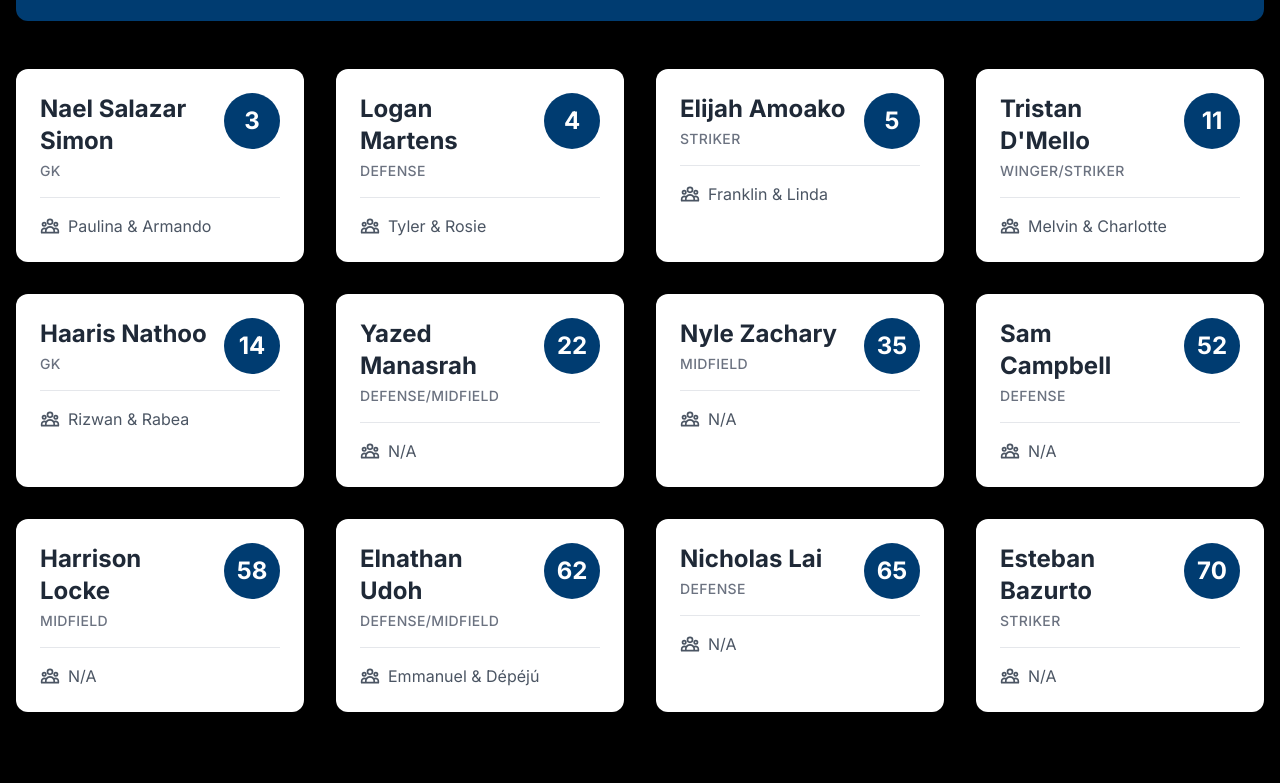
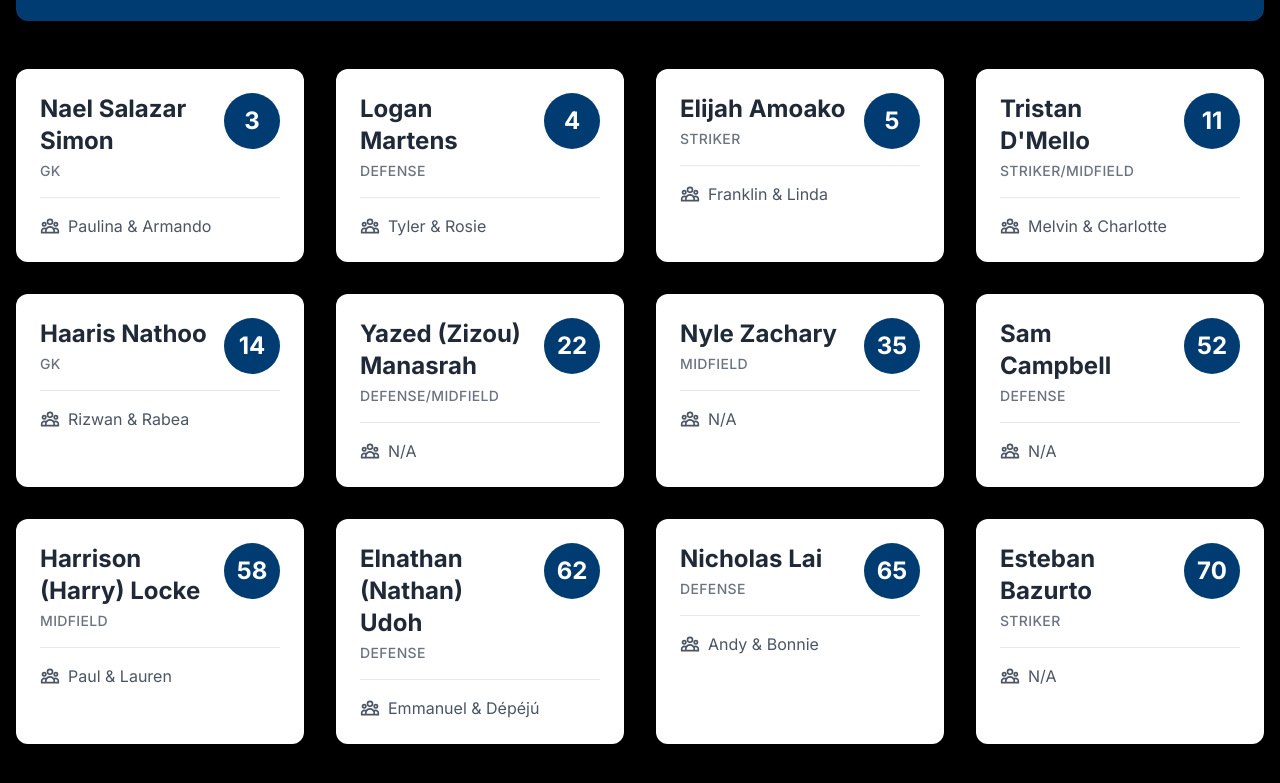
Before and after one commit to Whodathunkit/Rockies-Albion14-Roster, a plain HTML site: page index.html in a window 1280 px wide. Shown: the part 271-1054 px from the top of the page. Before the commit the page ends 1031 px from the top, so only its background shows below. Drawn offline with nearby package versions, Linux system fonts and the light colour scheme.

Commit message:
Update index.html
Updating roster.

```diff
--- a/index.html
+++ b/index.html
@@ -37,14 +37,14 @@
 3,Nael Salazar Simon,Paulina,Armando,GK
 4,Logan Martens,Tyler,Rosie,Defense
 5,Elijah Amoako,Franklin,Linda,Striker
-11,Tristan D'Mello,Melvin,Charlotte,Winger/Striker
-62,Elnathan Udoh,Emmanuel,Dépéjú,Defense/Midfield
+11,Tristan D'Mello,Melvin,Charlotte,Striker/Midfield
+62,Elnathan (Nathan) Udoh,Emmanuel,Dépéjú,Defense
 14,Haaris Nathoo,Rizwan,Rabea,GK
-22,Yazed Manasrah,,,Defense/Midfield
+22,Yazed (Zizou) Manasrah,,,Defense/Midfield
 35,Nyle Zachary,,,Midfield
 52,Sam Campbell,,,Defense
-58,Harrison Locke,,,Midfield
-65,Nicholas Lai,,,Defense
+58,Harrison (Harry) Locke,Paul,Lauren,Midfield
+65,Nicholas Lai,Andy,Bonnie,Defense
 70,Esteban Bazurto,,,Striker`;
 
         /**
```
